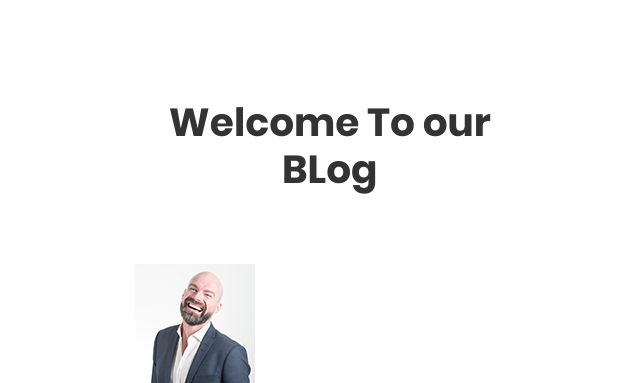
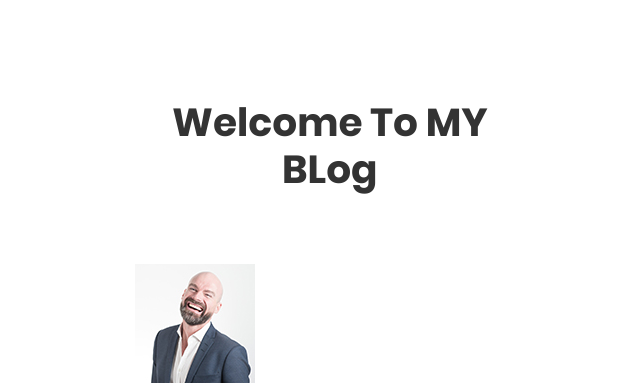
Before and after one commit to alirezakhoramimn/nnnews, a Django app: page /login/ in a window 1280 px wide. Shown: the top 383 px of the page, without its empty margins (184-824 px from the left). Run offline with Django 3.2, Linux system fonts and the light colour scheme; parts of the project's set-up code (start-up, migrations or seed data) failed here and were passed over; some libraries are stand-ins or nearby versions.

Commit message:
fixing a Typo

```diff
--- a/templates/users/login2.html
+++ b/templates/users/login2.html
@@ -38,7 +38,7 @@
 		<div class="container-login100">
 			<div class="wrap-login100 p-t-85 p-b-20">
 				<span class="login100-form-title p-b-70">
-						Welcome To our BLog
+						Welcome To MY BLog
 				</span>
 					<img src="{% static 'users/login/images/avatar-01.jpg'%}" alt="AVATAR">
 
```
